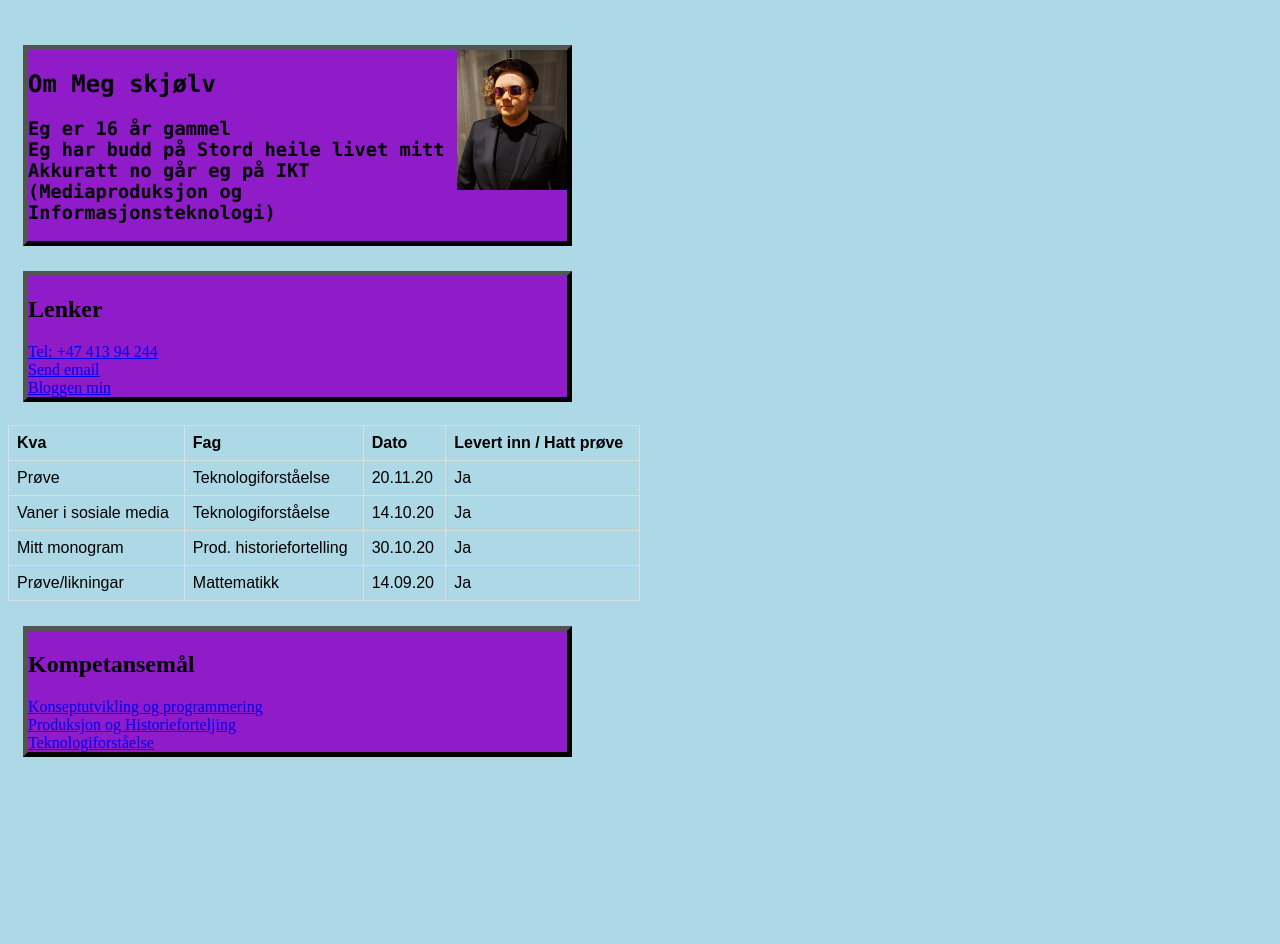
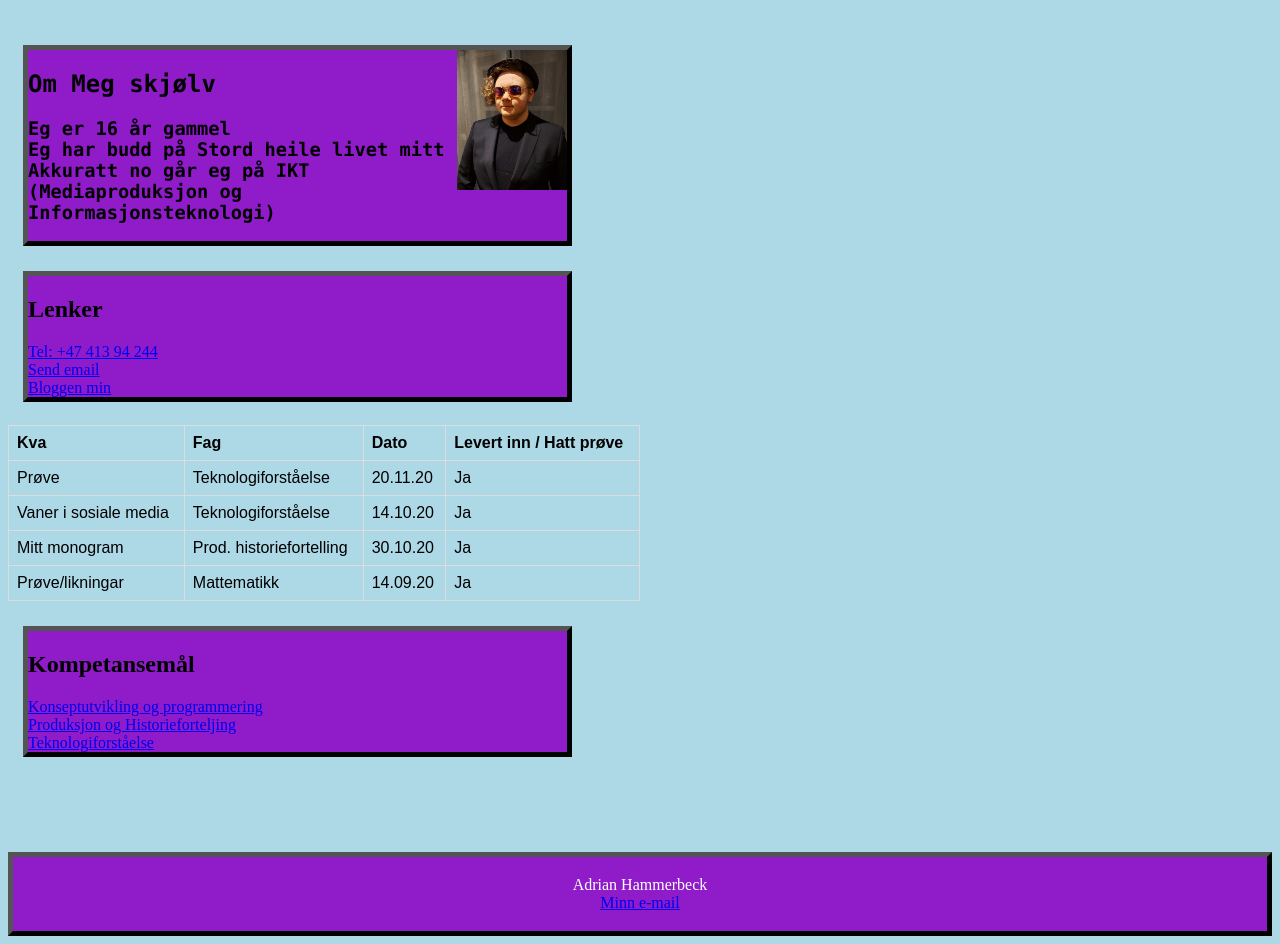
Before and after one commit to ShadowHawk2/ShadowHawk2.github.io, a plain HTML site: page index.html in a window 1280 px wide. Shown: the part 118-1062 px from the top of the page. Before the commit the page ends 883 px from the top, so only its background shows below. Drawn offline with Linux system fonts and the light colour scheme; files whose address does not match are found by name.

Commit message:
added files

```diff
--- a/index.html
+++ b/index.html
@@ -9,6 +9,26 @@
     background-color: rgb(143, 27, 201);
 	   margin: 25px 700px 5px 15px;
  }
+
+
+	  /*.Mydiv {
+		  border: 5px outset black;
+		  background: rgb(143, 27, 201);
+		  text-align: center;
+		  padding: 2px;
+		  margin: 25px 200px 5px 105px;
+	  } */
+
+
+	  footer {
+  text-align: center;
+  padding: 3px;
+  background-color: rgb(143, 27, 201);
+  color: white;
+		  border: 5px outset black;
+}
+
+
 	  body {
   background-color: lightblue;
 }
@@ -117,5 +137,16 @@ td, th {
 	</div>
 <script src="JavaScript/Adrian-1.js"></script>
 
+	<br>
+	<br>
+	<br>
+	<br>
+	<br>
+	<div class="Mydiv">
+	<footer>
+  <p>Adrian Hammerbeck<br>
+  <a href="ajohnsen1234@gmail.com">Minn e-mail</a></p>
+</footer>
+		</div>
 </body>
 </html>
```
